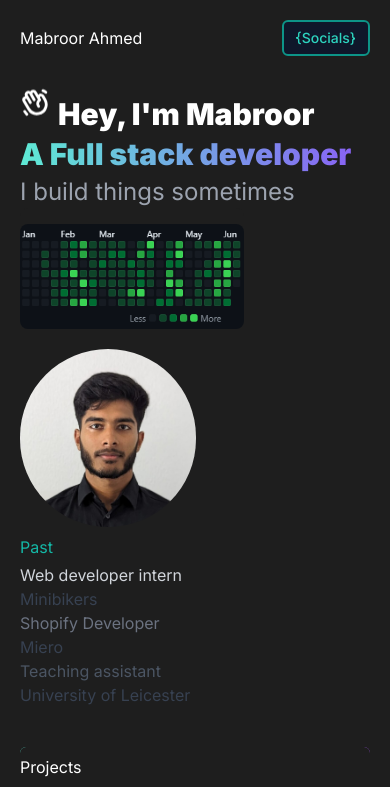
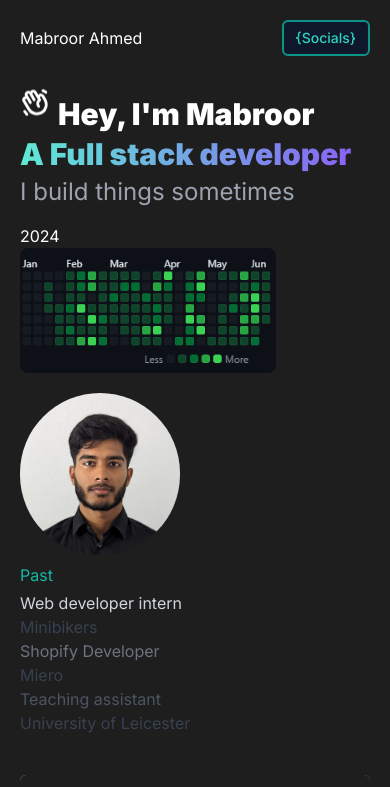
Before and after one commit to MabroorA/portfolio-nextjs-, a Next.js app: page / in a window 390 px wide. Shown: the top 787 px of the page. Built offline with nearby package versions, Linux system fonts and the light colour scheme.

Commit message:
github heatmap map adjusted for mobile view

```diff
--- a/app/page.tsx
+++ b/app/page.tsx
@@ -2,7 +2,7 @@
 
 import Image from "next/image";
 import pfpPic from "../public/cropped_pfp (1).jpeg"
-import github from "../public/updated-map.png"
+import github from "../public/githubmap-june.png"
 import ProjectsSection from "@/components/projectsSection";
 import { PiHandWavingBold } from "react-icons/pi";
 
@@ -32,7 +32,11 @@ export default function Home() {
             <div className=" text-2xl md:text-3xl text-gray-400 mt-0  ">
               I build things sometimes
             </div>
-            <div className=" rounded-lg  w-56 pt-4  lg:w-80 lg:pt-12">
+
+            <div className=" rounded-lg  w-64 pt-4  lg:w-80 lg:pt-12">
+              <div className="text-white">
+                2024
+              </div>
               <Image
               className="rounded-lg"
               src={github}
@@ -44,7 +48,7 @@ export default function Home() {
         <div className="flex flex-col  ">
           <div className="pb-2 lg:pb-4">
             <Image
-            className=" rounded-full w-44 mt-5 lg:mt-0 md:w-52 lg:mx-0  "
+            className=" rounded-full w-40 mt-5 lg:mt-0 md:w-52 lg:mx-0  "
             src={pfpPic}
             alt="pfp picture"
             />
```
Also changed, not shown: public/githubmap-june.png (added).
